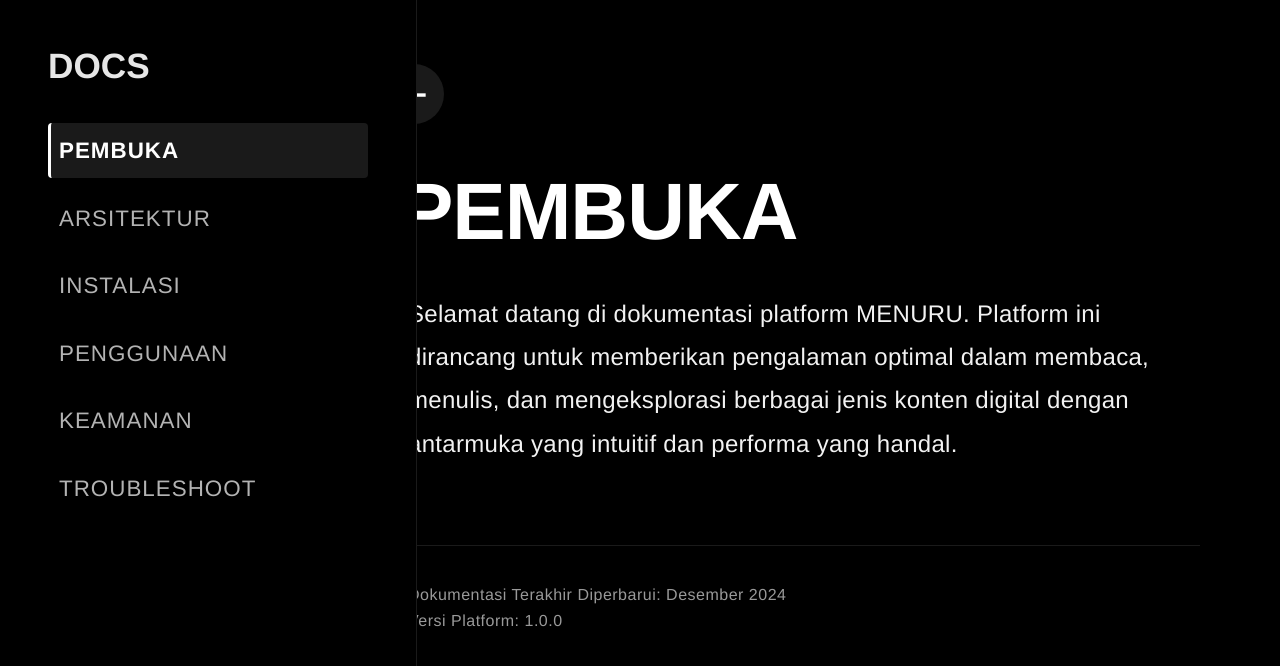
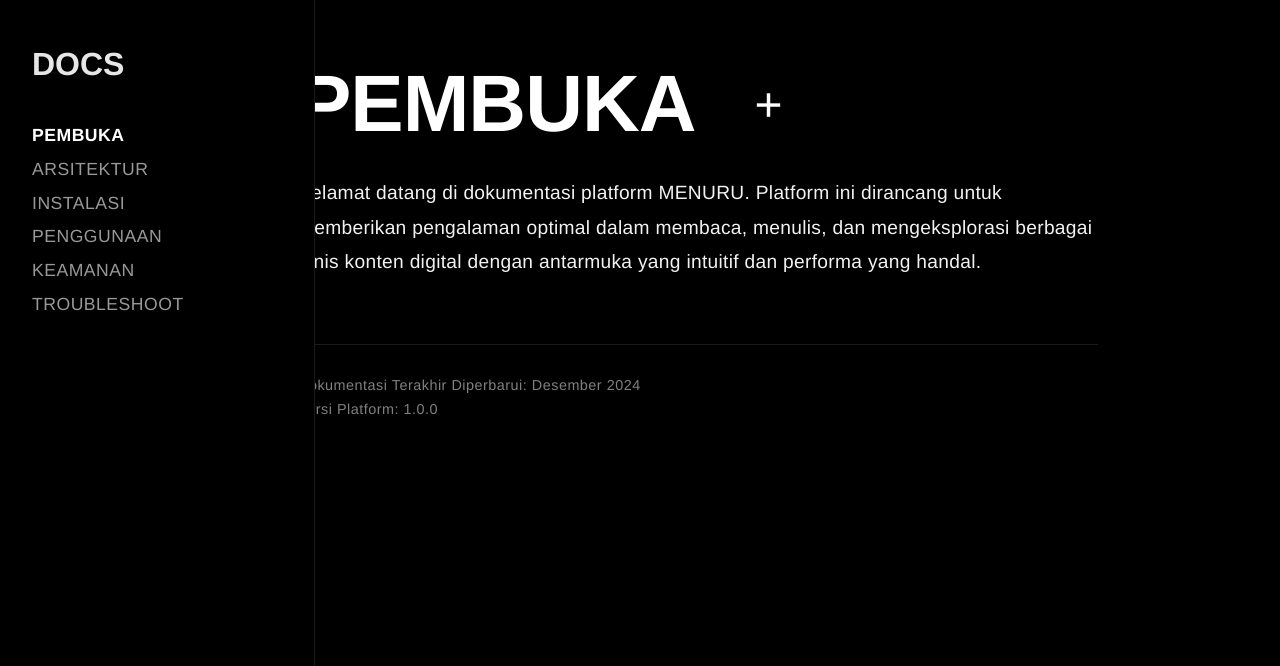
Before and after one commit to vinividivicilala/lolo, a Next.js app in the folder faq/: page /docs in a window 1280 px wide. Shown: the top 666 px of the page. Built offline with nearby package versions, Linux system fonts and the light colour scheme.

Commit message:
Update page.tsx

```diff
--- a/faq/app/docs/page.tsx
+++ b/faq/app/docs/page.tsx
@@ -8,7 +8,6 @@ export default function DocsPage() {
   const [activeSection, setActiveSection] = useState("pembuka");
   const [isMobile, setIsMobile] = useState(false);
   const [isPlusOpen, setIsPlusOpen] = useState(false);
-  const [showSalamTutup, setShowSalamTutup] = useState(false);
   const contentRef = useRef<HTMLDivElement>(null);
   const plusRef = useRef<HTMLDivElement>(null);
 
@@ -36,15 +35,12 @@ export default function DocsPage() {
     }
   }, [activeSection]);
 
-  // Handle plus sign click - khusus untuk section "pembuka"
+  // Handle plus sign click
   const handlePlusClick = () => {
-    if (activeSection === "pembuka") {
-      const newState = !isPlusOpen;
-      setIsPlusOpen(newState);
-      setShowSalamTutup(newState);
+    setIsPlusOpen(!isPlusOpen);
 
     if (plusRef.current) {
-        if (newState) {
+      if (!isPlusOpen) {
         // Rotate to X
         gsap.to(plusRef.current, {
           rotation: 45,
@@ -58,7 +54,6 @@ export default function DocsPage() {
           duration: 0.3,
           ease: "power2.out"
         });
-        }
       }
     }
   };
@@ -114,10 +109,10 @@ export default function DocsPage() {
       cursor: 'default'
     }}>
 
-      {/* Left Navigation - Font lebih besar */}
+      {/* Left Navigation - TANPA BG PUTIH, JARAK DEKAT */}
       <div style={{
-        width: isMobile ? '150px' : '320px', // Lebih lebar
-        padding: isMobile ? '1.5rem' : '3rem', // Padding lebih besar
+        width: '250px',
+        padding: '3rem 2rem',
         position: 'fixed',
         left: 0,
         top: 0,
@@ -129,9 +124,9 @@ export default function DocsPage() {
         flexDirection: 'column'
       }}>
         <div style={{
-          fontSize: isMobile ? '1.5rem' : '2.2rem', // Lebih besar
+          fontSize: '2rem',
           fontWeight: '800',
-          marginBottom: isMobile ? '1.5rem' : '2.5rem', // Margin lebih besar
+          marginBottom: '2.5rem',
           lineHeight: 1,
           opacity: 0.9
         }}>
@@ -141,42 +136,31 @@ export default function DocsPage() {
         <div style={{
           display: 'flex',
           flexDirection: 'column',
-          gap: isMobile ? '0.5rem' : '0.8rem', // Gap lebih besar
-          flex: 1
+          gap: '0.2rem', // JARAK SANGAT DEKAT
         }}>
           {navItems.map((item) => (
             <div
               key={item.id}
-              onClick={() => {
-                setActiveSection(item.id);
-                if (item.id !== "pembuka") {
-                  setIsPlusOpen(false);
-                  setShowSalamTutup(false);
-                }
-              }}
+              onClick={() => setActiveSection(item.id)}
               style={{
-                fontSize: isMobile ? '1.1rem' : '1.4rem', // Font lebih besar
-                fontWeight: activeSection === item.id ? '800' : '500', // Font weight lebih tebal
+                fontSize: '1.1rem', // UKURAN SEDANG TIDAK TERLALU BESAR
+                fontWeight: activeSection === item.id ? '700' : '400',
                 cursor: 'pointer',
-                padding: isMobile ? '0.5rem 0' : '0.8rem 0.5rem', // Padding lebih besar
-                opacity: activeSection === item.id ? 1 : 0.7,
-                transition: 'all 0.3s ease',
-                letterSpacing: '1px', // Letter spacing lebih lebar
-                lineHeight: '1.3',
-                borderRadius: '4px',
-                backgroundColor: activeSection === item.id ? 'rgba(255,255,255,0.1)' : 'transparent',
-                borderLeft: activeSection === item.id ? '3px solid white' : '3px solid transparent'
+                padding: '0.3rem 0', // PADDING KECIL
+                opacity: activeSection === item.id ? 1 : 0.6,
+                transition: 'all 0.2s ease',
+                letterSpacing: '0.5px',
+                lineHeight: '1.2',
+                // TANPA BACKGROUND COLOR PUTIH
               }}
               onMouseEnter={(e) => {
                 if (activeSection !== item.id) {
                   e.currentTarget.style.opacity = '0.9';
-                  e.currentTarget.style.backgroundColor = 'rgba(255,255,255,0.05)';
                 }
               }}
               onMouseLeave={(e) => {
                 if (activeSection !== item.id) {
-                  e.currentTarget.style.opacity = '0.7';
-                  e.currentTarget.style.backgroundColor = 'transparent';
+                  e.currentTarget.style.opacity = '0.6';
                 }
               }}
             >
@@ -186,110 +170,120 @@ export default function DocsPage() {
         </div>
       </div>
 
-      {/* Main Content - Bergeser lebih ke kanan */}
+      {/* Main Content - JAGA JARAK DARI NAVIGASI */}
       <div style={{
-        marginLeft: isMobile ? '150px' : '320px', // Margin lebih besar ke kanan
+        marginLeft: '250px', // JARAK DARI NAVIGASI
         flex: 1,
-        padding: isMobile ? '2rem 2rem' : '4rem 5rem', // Padding kanan lebih besar
-        minHeight: '100vh',
-        paddingLeft: isMobile ? '2.5rem' : '4rem' // Padding kiri lebih besar
+        padding: '4rem 5rem 4rem 3rem', // PADDING KIRI LEBIH KECIL
+        minHeight: '100vh'
       }}>
         <div ref={contentRef}>
 
-          {/* Plus Sign Section - hanya muncul di section "pembuka" */}
+          {/* Header dengan judul dan plus sign di sampingnya */}
+          <div style={{
+            display: 'flex',
+            alignItems: 'center',
+            marginBottom: '2rem',
+            position: 'relative'
+          }}>
+            {/* Judul Besar */}
+            <div style={{
+              fontSize: '5rem',
+              fontWeight: '900',
+              lineHeight: 1,
+              letterSpacing: '-1px',
+              marginRight: '2rem' // JARAK DARI PLUS SIGN
+            }}>
+              {contentData[activeSection as keyof typeof contentData]?.title}
+            </div>
+
+            {/* Plus Sign HANYA untuk PEMBUKA di samping judul */}
             {activeSection === "pembuka" && (
               <div style={{
-              marginBottom: '3rem',
                 display: 'flex',
-              alignItems: 'flex-start', // Align items ke atas
-              gap: '1.5rem',
-              flexDirection: 'column' // Mengatur layout vertikal
+                alignItems: 'center',
+                position: 'relative'
               }}>
                 <div
                   ref={plusRef}
                   onClick={handlePlusClick}
                   style={{
-                  fontSize: '3rem', // Lebih besar
+                    fontSize: '3rem',
                     cursor: 'pointer',
-                  width: '60px',
-                  height: '60px',
+                    width: '50px',
+                    height: '50px',
                     display: 'flex',
                     alignItems: 'center',
                     justifyContent: 'center',
                     transition: 'all 0.3s ease',
-                  backgroundColor: 'rgba(255,255,255,0.1)',
-                  borderRadius: '50%'
+                    marginLeft: '1rem'
                   }}
                   onMouseEnter={(e) => {
                     e.currentTarget.style.opacity = '0.8';
-                  e.currentTarget.style.backgroundColor = 'rgba(255,255,255,0.2)';
                   }}
                   onMouseLeave={(e) => {
                     e.currentTarget.style.opacity = '1';
-                  e.currentTarget.style.backgroundColor = 'rgba(255,255,255,0.1)';
                   }}
                 >
                   +
                 </div>
 
-              {/* Salam dan Tutup muncul ke bawah */}
-              {showSalamTutup && (
+                {/* Dropdown SALAM & TUTUP di samping plus sign */}
+                {isPlusOpen && (
                   <motion.div
-                  initial={{ opacity: 0, y: -20 }}
-                  animate={{ opacity: 1, y: 0 }}
-                  transition={{ duration: 0.4, ease: "easeOut" }}
+                    initial={{ opacity: 0, x: -10 }}
+                    animate={{ opacity: 1, x: 0 }}
+                    transition={{ duration: 0.3 }}
                     style={{
+                      position: 'absolute',
+                      left: '60px', // POSISI DI SAMPING PLUS SIGN
+                      top: '0',
                       display: 'flex',
-                    flexDirection: 'column', // Vertikal ke bawah
-                    gap: '1.5rem',
-                    marginTop: '1rem',
-                    paddingLeft: '0.5rem'
+                      flexDirection: 'column', // VERTIKAL KE BAWAH
+                      gap: '0.5rem',
+                      backgroundColor: 'rgba(0,0,0,0.9)',
+                      padding: '1rem',
+                      borderRadius: '8px',
+                      border: '1px solid rgba(255,255,255,0.2)',
+                      zIndex: 100
                     }}
                   >
                     <div
                       style={{
-                      fontSize: '1.4rem',
+                        fontSize: '1rem',
                         cursor: 'pointer',
-                      opacity: 0.9,
-                      transition: 'all 0.3s ease',
-                      padding: '0.8rem 1.5rem',
-                      backgroundColor: 'rgba(255,255,255,0.05)',
-                      borderRadius: '6px',
-                      border: '1px solid rgba(255,255,255,0.1)'
+                        opacity: 0.8,
+                        transition: 'all 0.2s ease',
+                        padding: '0.5rem 1rem',
+                        whiteSpace: 'nowrap'
                       }}
                       onMouseEnter={(e) => {
                         e.currentTarget.style.opacity = '1';
                         e.currentTarget.style.backgroundColor = 'rgba(255,255,255,0.1)';
-                      e.currentTarget.style.transform = 'translateX(10px)';
                       }}
                       onMouseLeave={(e) => {
-                      e.currentTarget.style.opacity = '0.9';
-                      e.currentTarget.style.backgroundColor = 'rgba(255,255,255,0.05)';
-                      e.currentTarget.style.transform = 'translateX(0)';
+                        e.currentTarget.style.opacity = '0.8';
+                        e.currentTarget.style.backgroundColor = 'transparent';
                       }}
                     >
                       SALAM
                     </div>
                     <div
                       style={{
-                      fontSize: '1.4rem',
+                        fontSize: '1rem',
                         cursor: 'pointer',
-                      opacity: 0.9,
-                      transition: 'all 0.3s ease',
-                      padding: '0.8rem 1.5rem',
-                      backgroundColor: 'rgba(255,255,255,0.05)',
-                      borderRadius: '6px',
-                      border: '1px solid rgba(255,255,255,0.1)'
+                        opacity: 0.8,
+                        transition: 'all 0.2s ease',
+                        padding: '0.5rem 1rem',
+                        whiteSpace: 'nowrap'
                       }}
                       onMouseEnter={(e) => {
                         e.currentTarget.style.opacity = '1';
                         e.currentTarget.style.backgroundColor = 'rgba(255,255,255,0.1)';
-                      e.currentTarget.style.transform = 'translateX(10px)';
                       }}
                       onMouseLeave={(e) => {
-                      e.currentTarget.style.opacity = '0.9';
-                      e.currentTarget.style.backgroundColor = 'rgba(255,255,255,0.05)';
-                      e.currentTarget.style.transform = 'translateX(0)';
+                        e.currentTarget.style.opacity = '0.8';
+                        e.currentTarget.style.backgroundColor = 'transparent';
                       }}
                     >
                       TUTUP
@@ -298,52 +292,40 @@ export default function DocsPage() {
                 )}
               </div>
             )}
-
-          {/* Judul Besar */}
-          <div style={{
-            fontSize: isMobile ? '3.5rem' : '5rem',
-            fontWeight: '900',
-            lineHeight: 1,
-            marginBottom: isMobile ? '2rem' : '2.5rem',
-            letterSpacing: '-1px',
-            marginLeft: isMobile ? '0' : '1rem' // Geser sedikit ke kanan
-          }}>
-            {contentData[activeSection as keyof typeof contentData]?.title}
           </div>
 
-          {/* Deskripsi - Kelihatan Jelas dan lebih ke kanan */}
+          {/* Deskripsi - JELAS DAN JAGA JARAK DARI NAVIGASI */}
           <div style={{
-            fontSize: isMobile ? '1.2rem' : '1.5rem', // Font lebih besar
-            lineHeight: 1.8, // Line height lebih longgar
-            maxWidth: '900px', // Lebar maksimal lebih besar
-            opacity: 0.95, // Opacity lebih jelas
-            marginBottom: '3rem',
-            marginLeft: isMobile ? '0' : '1.5rem', // Geser ke kanan
-            fontWeight: '300', // Font weight lebih ringan untuk kontras
-            letterSpacing: '0.3px', // Letter spacing lebih baik
-            paddingRight: isMobile ? '0' : '2rem' // Padding kanan lebih besar
+            fontSize: '1.2rem',
+            lineHeight: 1.8,
+            maxWidth: '800px',
+            opacity: 0.95, // LEBIH JELAS
+            fontWeight: '300',
+            letterSpacing: '0.3px',
+            paddingRight: '2rem',
+            // JARAK DARI JUDUL
+            marginTop: '1rem'
           }}>
             {contentData[activeSection as keyof typeof contentData]?.description}
           </div>
 
           {/* Additional Content */}
           <div style={{
-            marginTop: '5rem',
-            paddingTop: '2.5rem',
+            marginTop: '4rem',
+            paddingTop: '2rem',
             borderTop: '1px solid rgba(255,255,255,0.1)',
-            maxWidth: '800px',
-            marginLeft: isMobile ? '0' : '1.5rem' // Geser ke kanan
+            maxWidth: '800px'
           }}>
             <div style={{
-              fontSize: '1rem',
-              opacity: 0.6,
+              fontSize: '0.9rem',
+              opacity: 0.5,
               letterSpacing: '0.5px'
             }}>
               Dokumentasi Terakhir Diperbarui: Desember 2024
             </div>
             <div style={{
-              fontSize: '1rem',
-              opacity: 0.6,
+              fontSize: '0.9rem',
+              opacity: 0.5,
               marginTop: '0.5rem',
               letterSpacing: '0.5px'
             }}>
```
Lines whose indentation alone changed are shown as unchanged.
